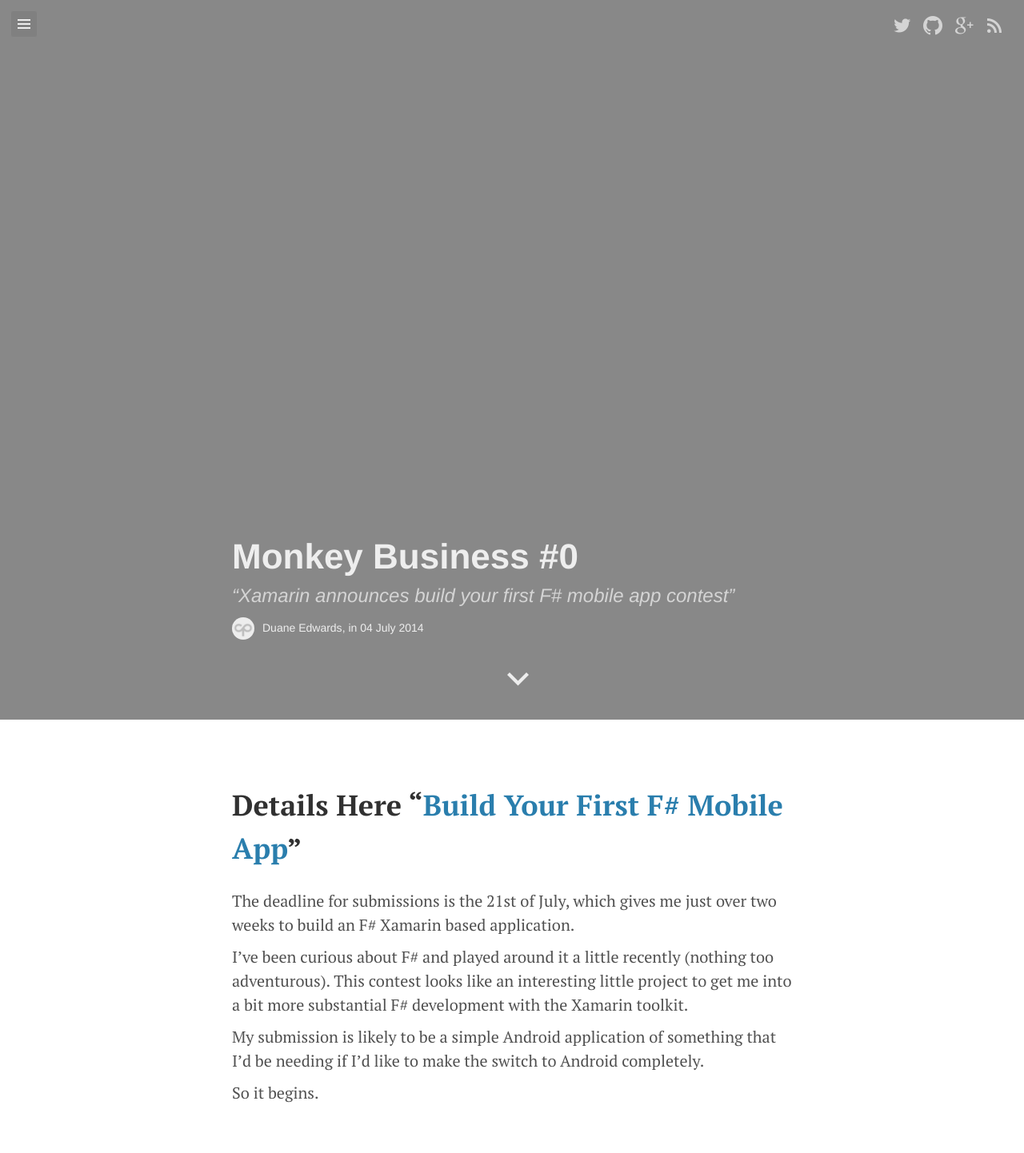
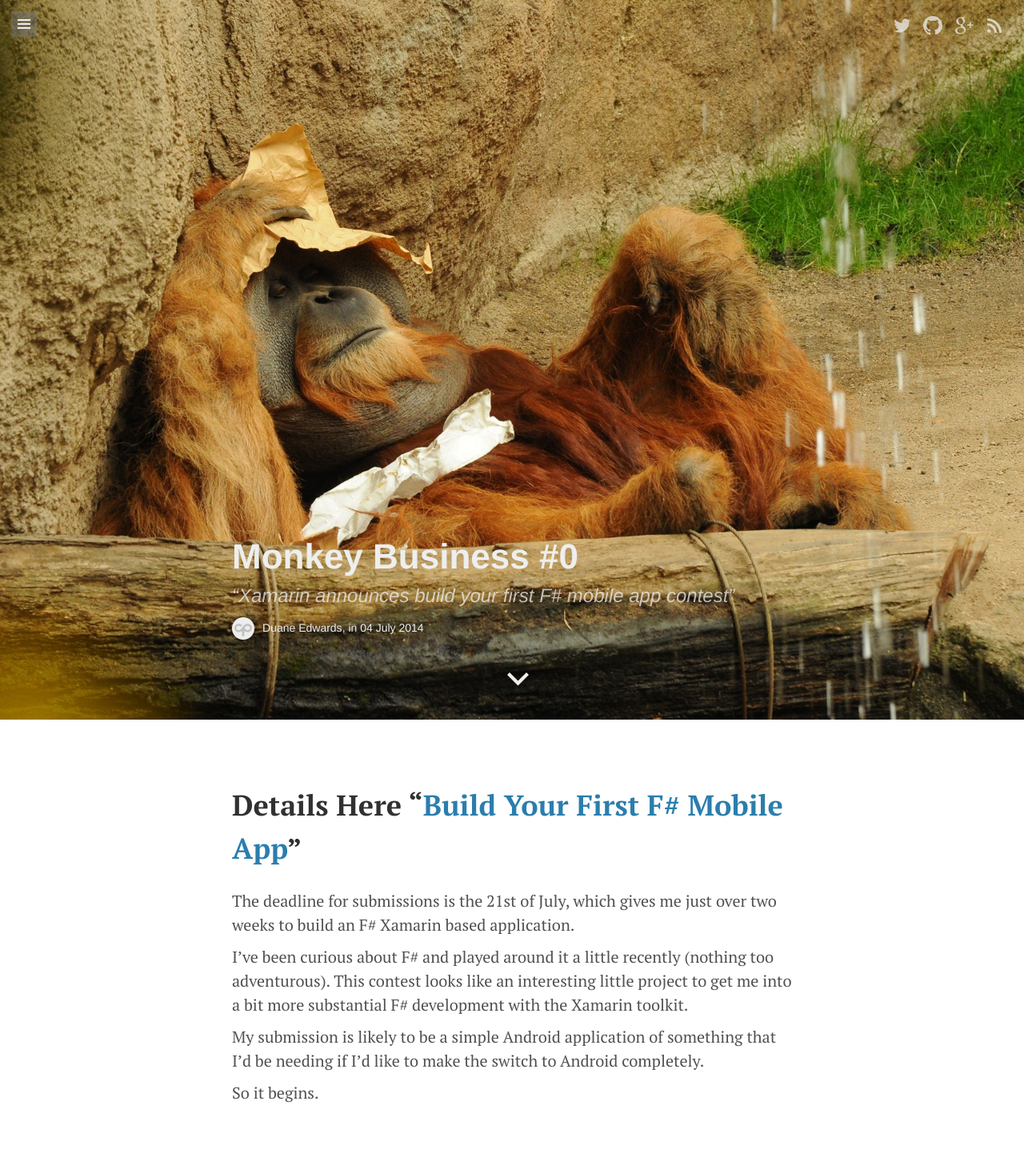
Before and after one commit to duaneedwards/duaneedwards.github.io, a Jekyll site: the page built from _posts/2014-07-04-monkey-business-0.md, in a window 1280 px wide. Shown: the whole page at 80% size. Built offline with Jekyll 4.4.1, drawn with Linux system fonts in a browser that asks for light colours; Markdown is read by kramdown in place of the engine named in the settings.

Commit message:
Update cover pages

```diff
--- a/_posts/2014-07-04-monkey-business-0.md
+++ b/_posts/2014-07-04-monkey-business-0.md
@@ -2,7 +2,7 @@
 layout: post
 title: "Monkey Business #0"
 quote: "Xamarin announces build your first F# mobile app contest"
-image: "/media/2014-02-26-hello-cosette/cover.jpg"
+image: "/media/MonkeyBusiness0cover.jpg"
 video: false
 published: true
 ---
```
Also changed, not shown: _posts/2014-07-05-monkey-business-1.md (+1 -1 lines), media/MonkeyBusiness0cover.jpg, media/MonkeyBusiness1cover.jpg (added), media/MonkeyBusiness2cover.jpg (added), media/MonkeyBusiness3cover.jpg (added).
